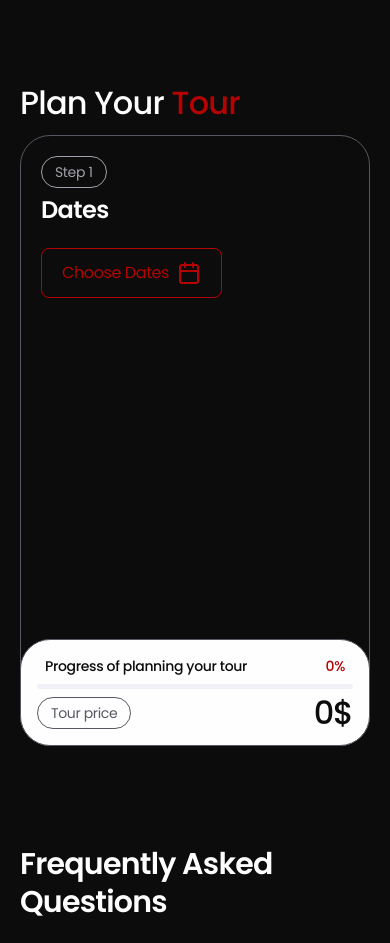
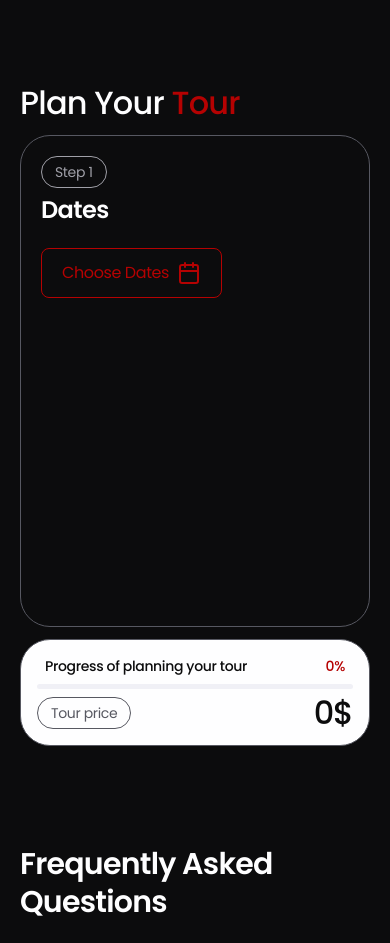
Before and after one commit to romka-best/svpc, a Next.js app: page / in a window 390 px wide. Shown: the part 5960-6903 px from the top of the page. Built offline with nearby package versions, Linux system fonts and the light colour scheme.

Commit message:
🐞 Fix More Mobile UI Bugs

```diff
--- a/src/app/home/components/plan-your-tour/components/steps/select-days/components/summary/index.tsx
+++ b/src/app/home/components/plan-your-tour/components/steps/select-days/components/summary/index.tsx
@@ -28,7 +28,7 @@ const SelectDaysSummary = ({
         opacity: 1,
         y: 0,
       }}
-      className="flex w-full flex-col items-end gap-6"
+      className="flex w-full shrink-0 flex-col items-end gap-4 lg:gap-6"
       initial={{
         opacity: 0,
         y: 16,
@@ -49,7 +49,7 @@ const SelectDaysSummary = ({
             {dayCount === 1 ? 'day' : 'days'}
           </span>
         </p>
-        <p className="text-xl tracking-tight text-light-gray">
+        <p className="hidden text-xl tracking-tight text-light-gray lg:block">
           {dayCount === 1
             ? (
               <span className="text-white">
--- a/src/app/home/components/plan-your-tour/components/steps/select-days/index.tsx
+++ b/src/app/home/components/plan-your-tour/components/steps/select-days/index.tsx
@@ -164,7 +164,7 @@ const SelectDaysStep = () => {
         <div
           ref={containerRef}
           className={cn(
-            'relative',
+            'relative shrink-0',
             hasAllowedRange ? 'w-full lg:w-fit' : 'w-fit',
           )}
         >
--- a/src/app/home/components/plan-your-tour/components/summary/index.tsx
+++ b/src/app/home/components/plan-your-tour/components/summary/index.tsx
@@ -11,9 +11,9 @@ import { PlanYourTourProgress } from './progress';
 const PlanYourTourSummary = () => {
   return (
     <>
-      <PlanYourTourHeading className="shrink-0 lg:hidden" />
+      <PlanYourTourHeading className="max-lg:order-1 shrink-0 lg:hidden" />
 
-      <PlanYourTourPanel className="max-lg:absolute max-lg:inset-x-0 max-lg:bottom-0 max-lg:z-20 max-lg:h-auto max-lg:flex-none max-lg:gap-2 max-lg:bg-white max-lg:p-4 lg:justify-between lg:gap-10">
+      <PlanYourTourPanel className="max-lg:order-3 max-lg:h-auto max-lg:flex-none max-lg:gap-2 max-lg:bg-white max-lg:p-4 lg:justify-between lg:gap-10">
         <motion.div
           className="flex w-full flex-col gap-2 lg:gap-6"
           initial={{
--- a/src/app/home/components/plan-your-tour/components/wizard/index.tsx
+++ b/src/app/home/components/plan-your-tour/components/wizard/index.tsx
@@ -24,14 +24,14 @@ const PlanYourTourWizard = () => {
 
   if (isSubmitted) {
     return (
-      <PlanYourTourPanel className="max-lg:p-5 max-lg:pb-36">
+      <PlanYourTourPanel className="max-lg:order-2 max-lg:h-auto max-lg:min-h-0 max-lg:flex-1 max-lg:p-5">
         <Confirmation />
       </PlanYourTourPanel>
     );
   }
 
   return (
-    <PlanYourTourPanel className="max-lg:p-5 max-lg:pb-36">
+    <PlanYourTourPanel className="max-lg:order-2 max-lg:h-auto max-lg:min-h-0 max-lg:flex-1 max-lg:p-5">
       <div className="flex h-full min-h-0 w-full flex-1 flex-col gap-6">
         <motion.div
           className="flex shrink-0 flex-col items-start gap-2 lg:flex-row lg:flex-wrap lg:items-center lg:gap-4"
--- a/src/app/home/components/plan-your-tour/index.tsx
+++ b/src/app/home/components/plan-your-tour/index.tsx
@@ -7,7 +7,7 @@ import { PlanYourTourProvider } from './context';
 const PlanYourTourSection = () => {
   return (
     <section
-      className="flex h-[calc(100svh-var(--header-height)-60px-60px)] min-h-[calc(100svh-var(--header-height)-60px-60px)] scroll-mt-[calc(var(--header-height)+60px)] flex-col px-5 md:px-10 lg:h-(--section-screen-height) lg:min-h-(--section-screen-height) lg:scroll-mt-[calc(var(--header-height)+var(--section-gutter))]"
+      className="flex h-[calc(100dvh-var(--header-height)-60px-60px)] min-h-[calc(100dvh-var(--header-height)-60px-60px)] scroll-mt-[calc(var(--header-height)+60px)] flex-col px-5 md:px-10 lg:h-(--section-screen-height) lg:min-h-(--section-screen-height) lg:scroll-mt-[calc(var(--header-height)+var(--section-gutter))]"
       id="plan-your-tour"
     >
       <PlanYourTourProvider>
```
